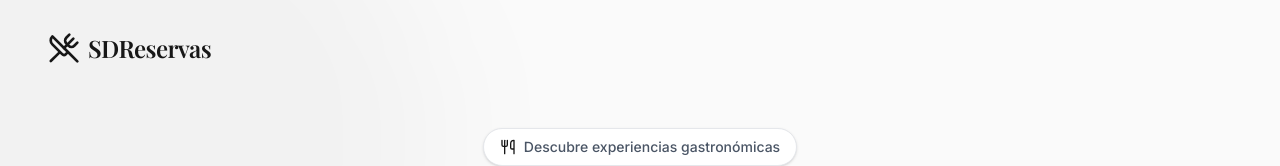
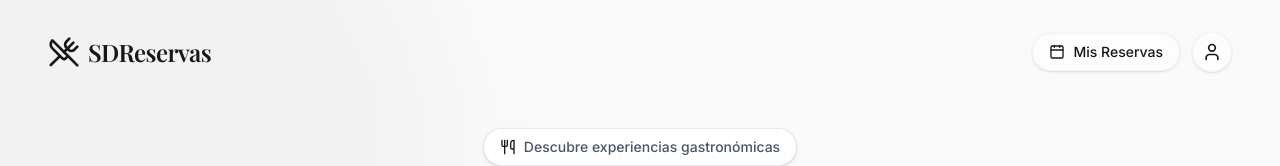
Before and after one commit to SurielFrancisco/SWIU_Sistema_de_Reservas, a React (Vite) app: page / in a window 1280 px wide. Shown: the top 166 px of the page. Built offline with nearby package versions, Linux system fonts and the light colour scheme; a web font is replaced by a local one.

Commit message:
feat: añadir acceso rápido a Mis Reservas y botón de perfil en HomeView

```diff
--- a/src/features/home/HomeView.tsx
+++ b/src/features/home/HomeView.tsx
@@ -1,7 +1,9 @@
-import { Search, MapPin, Star, Utensils, ArrowRight, UtensilsCrossed } from 'lucide-react';
+import { UtensilsCrossed, ArrowRight, Search, Star, MapPin, Calendar as CalendarIcon, X, Utensils, User } from 'lucide-react';
 import { useNavigate } from 'react-router-dom';
-import { motion } from 'framer-motion';
+import { motion, AnimatePresence } from 'framer-motion';
 import { RESTAURANTS_LIST } from '../booking/mockData';
+import { useState } from 'react';
+import ReservationsList from '../booking/components/ReservationsList';
 
 const containerVariants = {
   hidden: { opacity: 0 },
@@ -18,14 +20,29 @@ const itemVariants = {
 
 export default function HomeView() {
   const navigate = useNavigate();
+  const [showReservations, setShowReservations] = useState(false);
 
   return (
-    <div className="min-h-screen bg-brand-secondary text-brand-primary selection:bg-brand-primary/10 pb-24">
+    <div className="min-h-screen bg-brand-secondary text-brand-primary selection:bg-brand-primary/10 pb-24 relative overflow-hidden">
       {/* Top Navigation / Logo */}
       <nav className="absolute top-0 left-0 right-0 z-50 px-6 py-6 md:px-12 md:py-8 flex items-center justify-between pointer-events-none">
         <div className="pointer-events-auto flex items-center gap-2 text-brand-primary cursor-pointer hover:opacity-80 transition-opacity" onClick={() => window.scrollTo(0, 0)}>
           <UtensilsCrossed className="w-8 h-8" />
           <span className="text-2xl font-serif font-bold tracking-tight">SDReservas</span>
+        </div>
+
+        <div className="pointer-events-auto flex items-center gap-3">
+          <button
+            onClick={() => setShowReservations(true)}
+            className="flex items-center gap-2 bg-white/50 backdrop-blur-md px-4 py-2 rounded-full border border-gray-200/50 hover:bg-white hover:shadow-md transition-all shadow-sm text-sm font-medium text-brand-primary"
+          >
+            <CalendarIcon className="w-4 h-4" />
+            <span className="hidden sm:inline">Mis Reservas</span>
+          </button>
+
+          <button className="flex items-center justify-center w-9 h-9 sm:w-10 sm:h-10 bg-white/50 backdrop-blur-md rounded-full border border-gray-200/50 hover:bg-white hover:shadow-md transition-all shadow-sm text-brand-primary">
+            <User className="w-4 h-4 sm:w-5 sm:h-5" />
+          </button>
         </div>
       </nav>
 
@@ -171,6 +188,44 @@ export default function HomeView() {
           ))}
         </motion.div>
       </div>
+
+      {/* Slide-Over de Reservas */}
+      <AnimatePresence>
+        {showReservations && (
+          <div className="fixed inset-0 z-[100] flex justify-end">
+            <motion.div
+              initial={{ opacity: 0 }}
+              animate={{ opacity: 1 }}
+              exit={{ opacity: 0 }}
+              onClick={() => setShowReservations(false)}
+              className="absolute inset-0 bg-black/40 backdrop-blur-sm"
+            />
+            <motion.div
+              initial={{ x: '100%' }}
+              animate={{ x: 0 }}
+              exit={{ x: '100%' }}
+              transition={{ type: 'spring', damping: 25, stiffness: 200 }}
+              className="relative w-full max-w-2xl bg-brand-secondary h-full shadow-2xl flex flex-col"
+            >
+              <div className="p-6 border-b border-border flex justify-between items-center bg-white z-10 shadow-sm shrink-0">
+                <div>
+                  <h2 className="text-2xl font-serif font-medium text-brand-primary">Mis Reservas</h2>
+                  <p className="text-sm text-gray-500">Historial y próximas visitas</p>
+                </div>
+                <button
+                  onClick={() => setShowReservations(false)}
+                  className="p-2 hover:bg-gray-100 rounded-full transition-colors flex items-center justify-center"
+                >
+                  <X className="w-6 h-6 text-gray-500" />
+                </button>
+              </div>
+              <div className="flex-1 overflow-y-auto">
+                <ReservationsList />
+              </div>
+            </motion.div>
+          </div>
+        )}
+      </AnimatePresence>
     </div>
   );
 }
```
